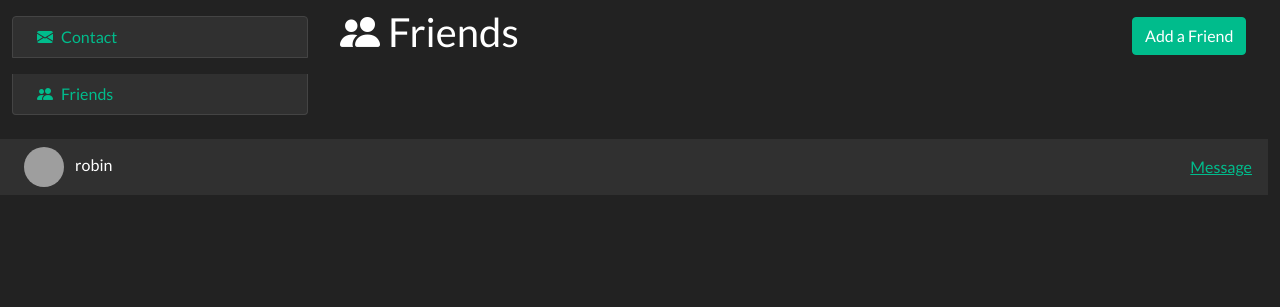
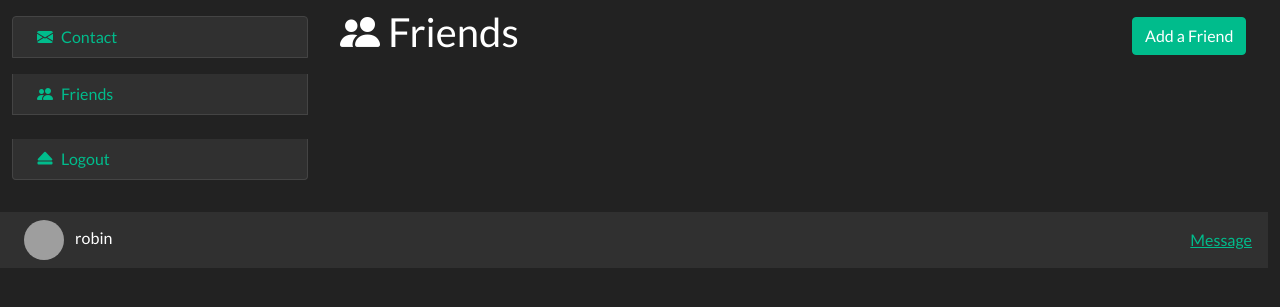
Before and after one commit to PaulMarechal/ec-code-2021-discoding-php-PaulMarechal, a PHP site: page / in a window 1280 px wide. Shown: the top 307 px of the page. Run offline with PHP 8.4, Linux system fonts and the light colour scheme; the visitor is signed in with stand-in values (Sample User, id 1); data comes from the database, SQL or seed files in the repository; grey boxes are pictures that could not be loaded.

Commit message:
logout button done

```diff
--- a/src/static/css/style.css
+++ b/src/static/css/style.css
@@ -40,10 +40,6 @@ html, body {
 
 .titleSignup{
     justify-content: center;
-}
-
-.contactButton{
-    margin-bottom: 1em;
 }
 
 .arrow-back{
--- a/src/view/conversationListViewPartial.php
+++ b/src/view/conversationListViewPartial.php
@@ -2,14 +2,21 @@
 <div class="col-sm-6 col-md-3 friends-list">
 
     <ul class="list-group mt-3 mb-3">
-        <li class="list-group-item contactButton">
+        <li class="list-group-item ">
             <a href="/index.php?action=contact">
                 <i class="bi-envelope-fill mx-2"></i>Contact
             </a>
         </li>
-        <li class="list-group-item">
+        <li class="list-group-item my-3">
             <a href="/index.php?action=friend">
                 <i class="bi-people-fill mx-2"></i>Friends
+            </a>
+
+        </li>
+
+        <li class="list-group-item my-2">
+            <a href="/index.php?action=logout">
+                <i class="bi bi-eject-fill mx-2"></i>Logout
             </a>
 
         </li>
```
